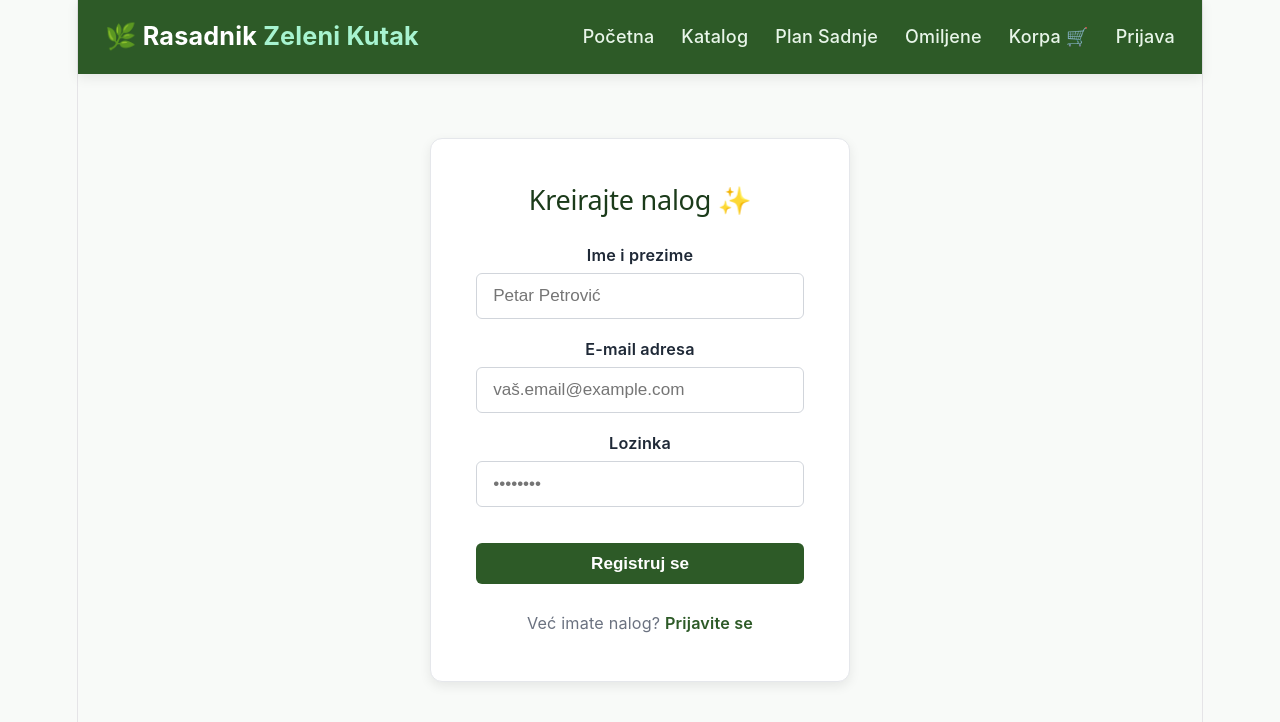
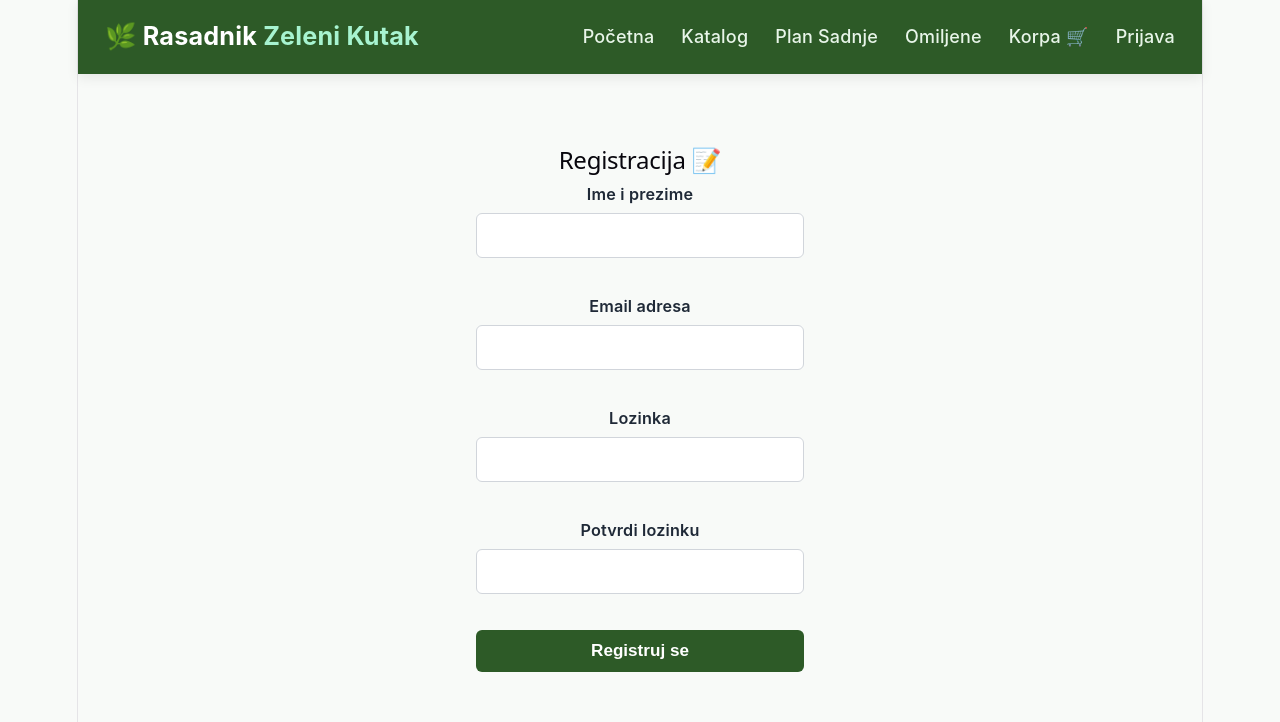
Before and after one commit to milosfon123/rasadnik-zeleni-kutak, a React (Vite) app: page /registracija in a window 1280 px wide. Shown: the top 722 px of the page. Built offline with nearby package versions, Linux system fonts and the light colour scheme.

Commit message:
Dodata validacija formi i obavestenja za korisnika

```diff
--- /dev/null
+++ b/src/components/Toast.tsx
@@ -0,0 +1,23 @@
+import React, { useEffect } from 'react';
+
+interface ToastProps {
+  message: string;
+  type: 'success' | 'error';
+  onClose: () => void;
+}
+
+export const Toast: React.FC<ToastProps> = ({ message, type, onClose }) => {
+  // Toast se sam zatvara nakon 3 sekunde
+  useEffect(() => {
+    const timer = setTimeout(() => {
+      onClose();
+    }, 3000);
+    return () => clearTimeout(timer);
+  }, [onClose]);
+
+  return (
+    <div className={`toast toast-${type}`}>
+      {message}
+    </div>
+  );
+};
--- a/src/main.tsx
+++ b/src/main.tsx
@@ -14,6 +14,7 @@ import './styles/cart.css';
 import './styles/profile.css';
 import './styles/modal.css';
 import './styles/loader.css';
+import './styles/toast.css';
 
 createRoot(document.getElementById('root')!).render(
   <StrictMode>
--- a/src/pages/Login.tsx
+++ b/src/pages/Login.tsx
@@ -1,50 +1,66 @@
 import React, { useState } from 'react';
+import { useApp } from '../context/AppContext';
+import { useNavigate } from 'react-router-dom';
+import { InputField } from '../components/InputField';
 import { Button } from '../components/Button';
-import { InputField } from '../components/InputField';
-import { useApp } from '../context/AppContext';
+import { Toast } from '../components/Toast';
 
 export const Login: React.FC = () => {
   const [email, setEmail] = useState('');
   const [password, setPassword] = useState('');
+  const [toast, setToast] = useState<{ message: string; type: 'success' | 'error' } | null>(null);
+
   const { login } = useApp();
+  const navigate = useNavigate();
+
+  const validateForm = () => {
+    if (!email || !password) {
+      setToast({ message: 'Sva polja su obavezna!', type: 'error' });
+      return false;
+    }
+    const emailRegex = /^[^\s@]+@[^\s@]+\.[^\s@]+$/;
+    if (!emailRegex.test(email)) {
+      setToast({ message: 'Unesite validnu email adresu!', type: 'error' });
+      return false;
+    }
+    return true;
+  };
 
   const handleSubmit = (e: React.FormEvent) => {
     e.preventDefault();
-    if (email && password) {
-      login({ id: '1', name: 'Miloš', email });
-      alert('Uspešno ste se prijavili!');
-    }
+    if (!validateForm()) return;
+
+    // Prijavljujemo korisnika bez polja 'role'
+    login({ id: '1', name: 'Petar Petrović', email });
+    setToast({ message: 'Uspešna prijava!', type: 'success' });
+
+    setTimeout(() => {
+      navigate('/katalog');
+    }, 1000);
   };
 
   return (
-    <div className="auth-container">
-      <div className="auth-card">
-        <h2>Prijava na nalog 🌿</h2>
-        <form onSubmit={handleSubmit}>
+    <div className="form-container" style={{ maxWidth: '400px', margin: '0 auto', padding: '2rem' }}>
+      <h2>Prijava 🔐</h2>
+      <form onSubmit={handleSubmit} style={{ display: 'flex', flexDirection: 'column', gap: '1rem' }}>
         <InputField
-            label="E-mail adresa"
+          label="Email adresa"
           type="email"
           value={email}
           onChange={(e) => setEmail(e.target.value)}
-            placeholder="vaš.email@example.com"
-            required
         />
         <InputField
           label="Lozinka"
           type="password"
           value={password}
           onChange={(e) => setPassword(e.target.value)}
-            placeholder="••••••••"
-            required
         />
-          <Button type="submit" variant="primary" style={{ width: '100%', marginTop: '1rem' }}>
-            Prijavi se
-          </Button>
+        <Button variant="primary" type="submit">Prijavi se</Button>
       </form>
-        <p className="auth-footer">
-          Nemate nalog? <a href="/registracija">Registrujte se</a>
-        </p>
-      </div>
+
+      {toast && (
+        <Toast message={toast.message} type={toast.type} onClose={() => setToast(null)} />
+      )}
     </div>
   );
 };
--- a/src/pages/Register.tsx
+++ b/src/pages/Register.tsx
@@ -1,54 +1,78 @@
 import React, { useState } from 'react';
+import { useNavigate } from 'react-router-dom';
+import { InputField } from '../components/InputField';
 import { Button } from '../components/Button';
-import { InputField } from '../components/InputField';
+import { Toast } from '../components/Toast';
 
 export const Register: React.FC = () => {
   const [name, setName] = useState('');
   const [email, setEmail] = useState('');
   const [password, setPassword] = useState('');
+  const [confirmPassword, setConfirmPassword] = useState('');
+  const [toast, setToast] = useState<{ message: string; type: 'success' | 'error' } | null>(null);
+
+  const navigate = useNavigate();
+
+  const validateForm = () => {
+    if (!name || !email || !password || !confirmPassword) {
+      setToast({ message: 'Sva polja su obavezna!', type: 'error' });
+      return false;
+    }
+    if (password.length < 6) {
+      setToast({ message: 'Lozinka mora imati najmanje 6 karaktera!', type: 'error' });
+      return false;
+    }
+    if (password !== confirmPassword) {
+      setToast({ message: 'Lozinke se ne poklapaju!', type: 'error' });
+      return false;
+    }
+    return true;
+  };
 
   const handleSubmit = (e: React.FormEvent) => {
     e.preventDefault();
-    alert('Registracija je uspešna! Možete se prijaviti.');
+    if (!validateForm()) return;
+
+    setToast({ message: 'Uspešna registracija! Možete se prijaviti.', type: 'success' });
+
+    setTimeout(() => {
+      navigate('/prijava');
+    }, 1500);
   };
 
   return (
-    <div className="auth-container">
-      <div className="auth-card">
-        <h2>Kreirajte nalog ✨</h2>
-        <form onSubmit={handleSubmit}>
+    <div className="form-container" style={{ maxWidth: '400px', margin: '0 auto', padding: '2rem' }}>
+      <h2>Registracija 📝</h2>
+      <form onSubmit={handleSubmit} style={{ display: 'flex', flexDirection: 'column', gap: '1rem' }}>
         <InputField
           label="Ime i prezime"
-            type="text"
           value={name}
           onChange={(e) => setName(e.target.value)}
-            placeholder="Petar Petrović"
-            required
         />
         <InputField
-            label="E-mail adresa"
+          label="Email adresa"
           type="email"
           value={email}
           onChange={(e) => setEmail(e.target.value)}
-            placeholder="vaš.email@example.com"
-            required
         />
         <InputField
           label="Lozinka"
           type="password"
           value={password}
           onChange={(e) => setPassword(e.target.value)}
-            placeholder="••••••••"
-            required
         />
-          <Button type="submit" variant="primary" style={{ width: '100%', marginTop: '1rem' }}>
-            Registruj se
-          </Button>
+        <InputField
+          label="Potvrdi lozinku"
+          type="password"
+          value={confirmPassword}
+          onChange={(e) => setConfirmPassword(e.target.value)}
+        />
+        <Button variant="primary" type="submit">Registruj se</Button>
       </form>
-        <p className="auth-footer">
-          Već imate nalog? <a href="/prijava">Prijavite se</a>
-        </p>
-      </div>
+
+      {toast && (
+        <Toast message={toast.message} type={toast.type} onClose={() => setToast(null)} />
+      )}
     </div>
   );
 };
--- /dev/null
+++ b/src/styles/toast.css
@@ -0,0 +1,31 @@
+.toast {
+  position: fixed;
+  bottom: 20px;
+  right: 20px;
+  padding: 1rem 1.5rem;
+  border-radius: var(--border-radius);
+  color: white;
+  font-weight: 500;
+  box-shadow: 0 4px 12px rgba(0, 0, 0, 0.15);
+  z-index: 9999;
+  animation: slideIn 0.3s ease-out forwards;
+}
+
+.toast-success {
+  background-color: var(--green-primary);
+}
+
+.toast-error {
+  background-color: #ef4444; /* Crvena boja za grešku */
+}
+
+@keyframes slideIn {
+  from {
+    transform: translateX(100%);
+    opacity: 0;
+  }
+  to {
+    transform: translateX(0);
+    opacity: 1;
+  }
+}
```
Lines whose indentation alone changed are shown as unchanged.
